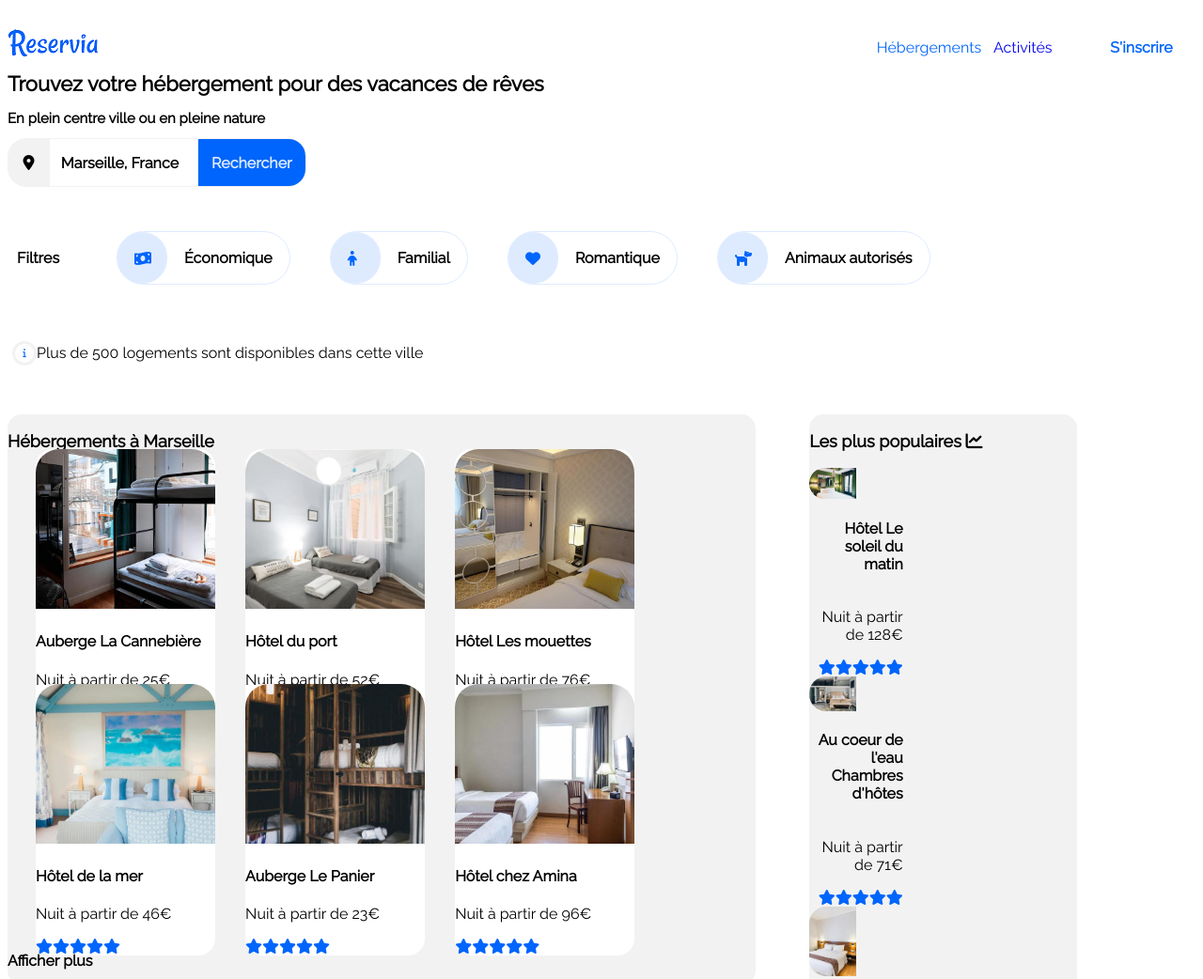
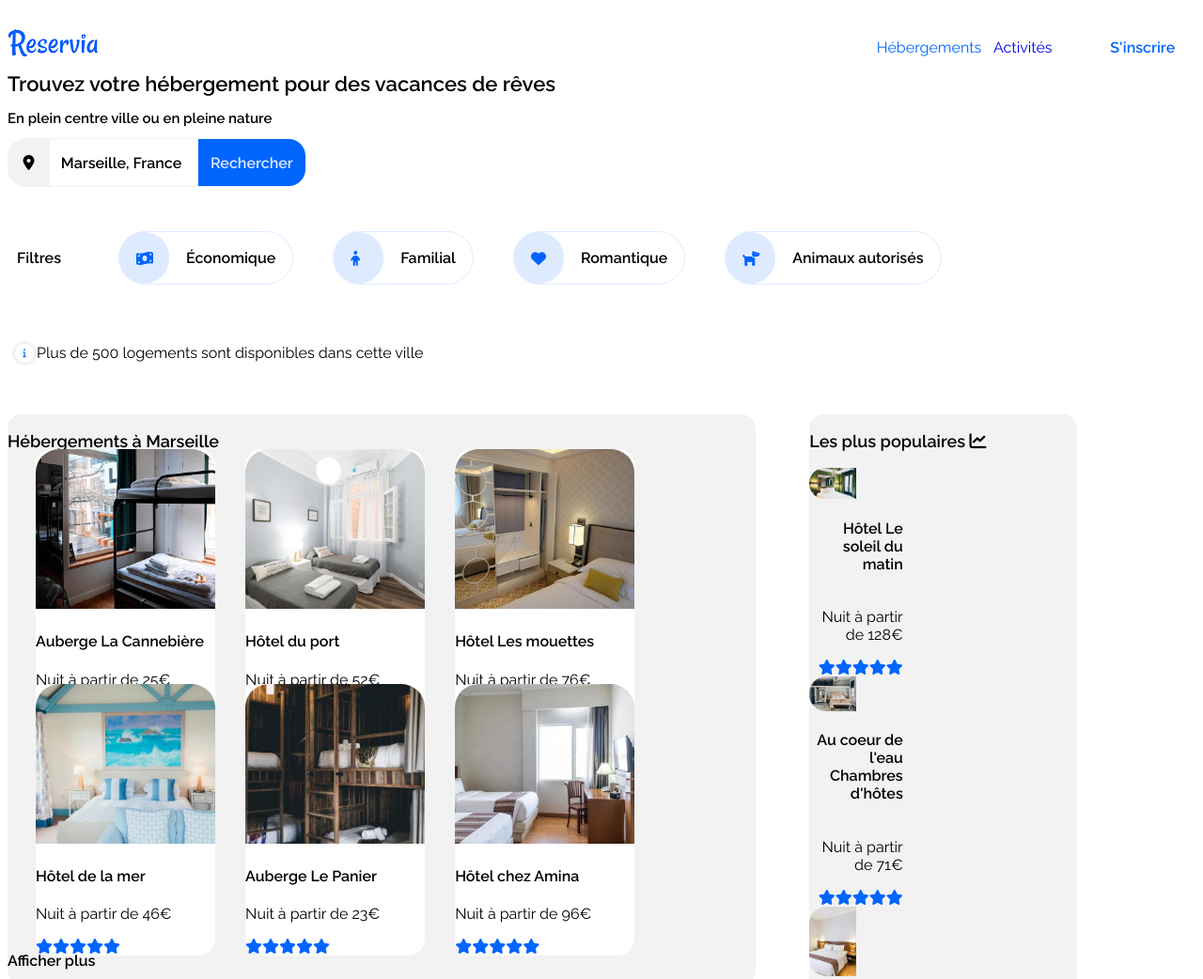
Before and after one commit to YASSERSAID-OC/P2_Said_Yasser, a plain HTML site: page index.html in a window 1280 px wide. Shown: the top 1042 px of the page at 94% size. Drawn offline with Linux system fonts and the light colour scheme.

Commit message:
google font

```diff
--- a/index.html
+++ b/index.html
@@ -4,7 +4,7 @@
         <meta charset="utf-8" />
         <link rel="stylesheet" href="style.css" />
         <link rel="preconnect" href="https://fonts.gstatic.com" crossorigin>
-        <link href="https://fonts.googleapis.com/css2?family=Raleway:wght@200;300;400&display=swap" rel="stylesheet">
+        <link href="https://fonts.googleapis.com/css2?family=Raleway:wght@400;500;600&display=swap" rel="stylesheet">
         <script src="https://kit.fontawesome.com/fc6370d735.js" crossorigin="anonymous"></script>
         <title>Reservia</title>
     </head>
```
